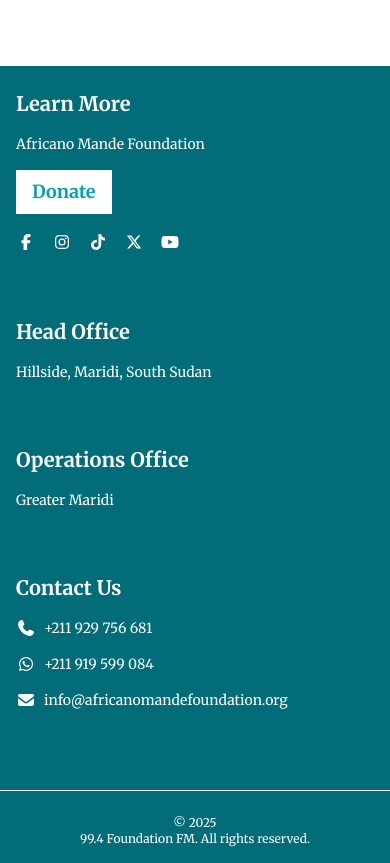
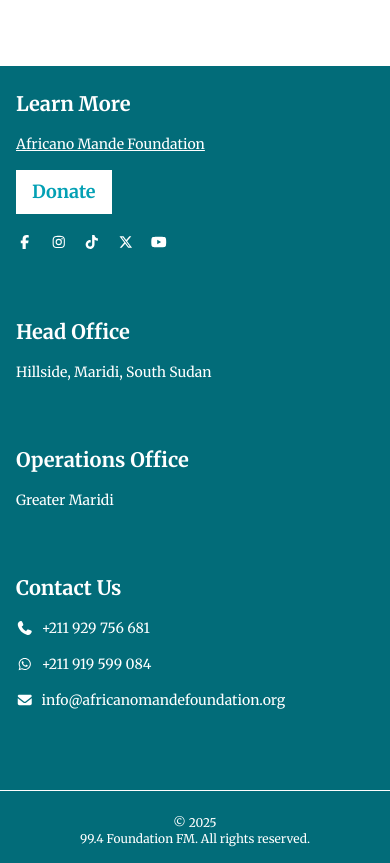
Before and after one commit to African-Mande-Foundation/99.4-Foundation-FM, a Next.js app: page /news in a window 390 px wide. Shown: the part 800-1663 px from the top of the page. Built offline with nearby package versions, Linux system fonts and the light colour scheme; no server answers.

Commit message:
Fixed responsive issues

```diff
--- a/app/donate/page.tsx
+++ b/app/donate/page.tsx
@@ -43,7 +43,7 @@
             <div className="bg-gray-800 p-6 rounded-lg">
               <h3 className="text-xl font-bold mb-3">Other Amount</h3>
               <p className="mb-4">Choose your own donation amount to support our community programs.</p>
-              <div className="flex gap-4">
+              <div className="flex flex-col md:flex-row gap-4">
                 <input
                   type="number"
                   placeholder="Enter amount"
--- a/app/layout.tsx
+++ b/app/layout.tsx
@@ -21,7 +21,7 @@
   children: React.ReactNode;
 }>) {
   return (
-    <html lang="en">
+    <html lang="en" className="bg-white">
       <body
         className={`${merriweather.className} antialiased`}
       >
--- a/app/media/page.tsx
+++ b/app/media/page.tsx
@@ -1,13 +1,14 @@
+import Footer from "../ui/Footer";
 import Navbar from "../ui/Navbar";
 
 import PhotoGallery from "../ui/PhotoGallery";
 
 export default function MediaPage() {
   return (
-    <div className="min-h-screen bg-white">
+    <div className=" min-h-screen md:h-screen bg-white">
       <Navbar />
       <div className="pt-20 px-4 lg:px-20 xl:px-45">
-        <div className="max-w-7xl mx-auto">
+        <div className="max-w-7xl mx-auto my-auto">
           <div className="text-center mb-12">
             <h1 className="text-4xl lg:text-5xl font-bold text-gray-800 mb-4">Media Gallery</h1>
             <p className="text-gray-600 text-lg max-w-3xl mx-auto">
@@ -19,6 +20,7 @@
           <PhotoGallery />
         </div>
       </div>
+
     </div>
   );
 }
--- a/app/ui/Footer.tsx
+++ b/app/ui/Footer.tsx
@@ -11,18 +11,18 @@
                 <div className="flex flex-col lg:flex-row items-start justify-center w-full md:w-1/2 border-amber-400 border-0">
                     <div className="flex flex-col gap-4 w-full lg:w-1/2 mb-16">
                         <h2 className="text-xl font-bold">Learn More</h2>
-                        <Link href=""><p className="text-sm">Africano Mande Foundation</p></Link>
-                        <Link href="">
+                        <Link href=""><p className="text-sm underline">Africano Mande Foundation</p></Link>
+                        <Link href="/donate">
                         <button className="px-4 py-2 bg-white text-[#03A0B4] font-bold text-lg md:text-sm lg:text-base cursor-pointer">
                             Donate
                         </button>
                         </Link>
                         <div className="flex items-center justify-start gap-4 w-full">
-                            <Link href=""><FontAwesomeIcon icon={faFacebookF}  /></Link>
-                            <Link href=""><FontAwesomeIcon icon={faInstagram}  /></Link>
-                            <Link href=""><FontAwesomeIcon icon={faTiktok}  /></Link>
-                            <Link href=""><FontAwesomeIcon icon={faXTwitter}  /></Link>
-                            <Link href=""><FontAwesomeIcon icon={faYoutube}  /></Link>
+                            <Link href=""><FontAwesomeIcon icon={faFacebookF} size="sm" className="w-6 h-6" /></Link>
+                            <Link href=""><FontAwesomeIcon icon={faInstagram} size="sm" className="w-6 h-6" /></Link>
+                            <Link href=""><FontAwesomeIcon icon={faTiktok} size="sm" className="w-6 h-6" /></Link>
+                            <Link href=""><FontAwesomeIcon icon={faXTwitter} size="sm" className="w-6 h-6" /></Link>
+                            <Link href=""><FontAwesomeIcon icon={faYoutube} size="sm" className="w-6 h-6" /></Link>
                         </div>
                     </div>
                     <div className="flex flex-col gap-4 w-full lg:w-1/2 mb-16">
@@ -38,9 +38,18 @@
                     </div>
                     <div className="flex flex-col gap-4 w-full lg:w-1/2 mb-16">
                         <h2 className="text-xl font-bold">Contact Us</h2>
-                        <div className="flex items-center justify-start gap-2"><FontAwesomeIcon icon={faPhone}/> <p className="text-sm">+211 929 756 681</p></div>
-                        <div className="flex items-center justify-start gap-2"><FontAwesomeIcon icon={faWhatsapp}/> <p className="text-sm">+211 919 599 084</p></div>
-                        <div className="flex items-center justify-start gap-2"><FontAwesomeIcon icon={faEnvelope}/> <p className="text-sm">info@africanomandefoundation.org</p></div>
+                        <div className="flex items-center justify-start gap-2">
+        <FontAwesomeIcon icon={faPhone} size="sm" className="w-6 h-6" />
+        <p className="text-sm">+211 929 756 681</p>
+    </div>
+    <div className="flex items-center justify-start gap-2">
+        <FontAwesomeIcon icon={faWhatsapp} size="sm" className="w-6 h-6" />
+        <p className="text-sm">+211 919 599 084</p>
+    </div>
+    <div className="flex items-center justify-start gap-2">
+        <FontAwesomeIcon icon={faEnvelope} size="sm" className="w-6 h-6" />
+        <p className="text-sm">info@africanomandefoundation.org</p>
+    </div>
                     </div>
                 </div>
 
--- a/app/ui/PhotoGallery.tsx
+++ b/app/ui/PhotoGallery.tsx
@@ -151,10 +151,6 @@
             Back to Gallery
           </button>
 
-          {/* Category Title */}
-          <div className="absolute top-8 right-8 z-20 text-white text-2xl font-bold bg-black/40 px-6 py-3 backdrop-blur-md ">
-            {categories.find(c => c.id === selectedCategory)?.name}
-          </div>
 
           <Swiper
             modules={[Navigation, Pagination, Autoplay]}
--- a/app/ui/slider.tsx
+++ b/app/ui/slider.tsx
@@ -161,7 +161,7 @@
           </motion.div>
         </AnimatePresence>
       ) : (
-        // For slice transitions, just show the image as background
+
         <Image
           src={slide.image}
           alt={slide.title}
@@ -185,7 +185,7 @@
                 left: `${i * 10}%`,
                 width: '10%',
                 height: '100%',
-                background: '#08D6ED', // mask color
+                background: '#08D6ED',
                 zIndex: 20,
               }}
               initial={{ y: 0 }}
@@ -277,7 +277,7 @@
             <h1 className="text-7xl xl:text-8xl">WE ARE</h1>
             <h1 className="text-7xl xl:text-8xl">LIVE</h1>
             <p className="text-xl mt-10 mb-10">06:00 - 24:00</p>
-            <Link href="#" className='border-2 border-white text-3xl p-2 mb-4'>DONATE NOW</Link>
+            <Link href="/donate" className='border-2 border-white text-3xl p-2 mb-4'>DONATE NOW</Link>
 
 
         </motion.div>
```
